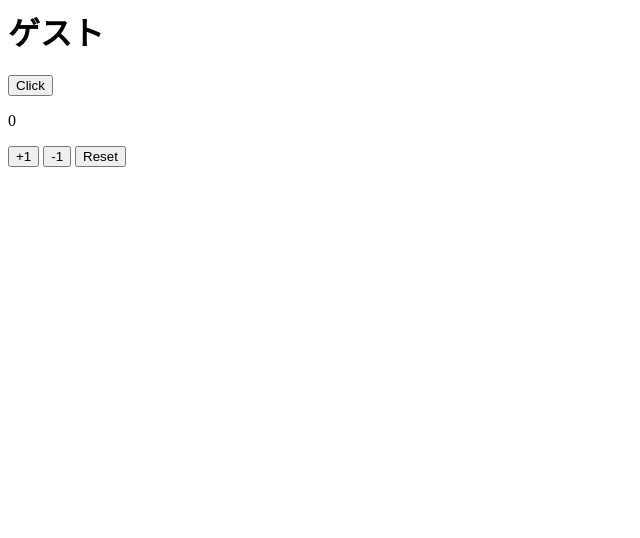
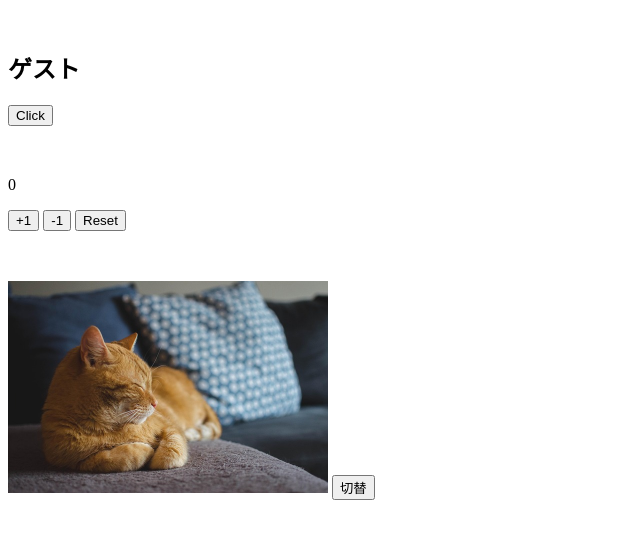
Before and after one commit to hasegawamx/webui-grade2, a plain HTML site: page index.html in a window 1280 px wide. Shown: the whole page, without its empty margins (0-640 px from the left). Drawn offline with Linux system fonts and the light colour scheme.

Commit message:
image change
Co-authored-by: Copilot <copilot@github.com>

```diff
--- /dev/null
+++ b/assets/css/style.css
@@ -0,0 +1,3 @@
+section {
+    margin: 50px 0;
+}
--- /dev/null
+++ b/assets/js/image.js
@@ -0,0 +1,11 @@
+let isCat = true;
+
+function changePic() {
+  const img = document.getElementById('photo');
+  if (isCat) {
+    img.src = "assets/images/dog.jpg";
+  } else {
+    img.src = "assets/images/cat.jpg";
+  }
+  isCat = !isCat;
+}
--- a/index.html
+++ b/index.html
@@ -1,18 +1,30 @@
 <html>
 <head>
+    <link rel="stylesheet" href="assets/css/style.css">
     <title>My Web Page</title>
 </head>
 <body>
+    <section>
         <h1 id="target">ゲスト</h1>
         <button onclick="sayHello()">Click</button>
+    </section>
 
     <!-- counter section -->
+    <section>
         <p id="counter">0</p>
         <button onclick="increment()">+1</button>
         <button onclick="decrement()">-1</button>
         <button onclick="reset()">Reset</button>
+    </section>
 
-    <script src="main.js"></script>
-    <script src="counter.js"></script>
+    <!-- image section -->
+    <section>
+        <img id="photo" src="assets/images/cat.jpg" width="320">
+        <button onclick="changePic()">切替</button>
+    </section>
+
+    <script src="assets/js/main.js"></script>
+    <script src="assets/js/counter.js"></script>
+    <script src="assets/js/image.js"></script>
 </body>
 </html>
```
Also changed, not shown: assets/images/cat.jpg (added), assets/images/dog.jpg (added), assets/js/counter.js (renamed from counter.js), assets/js/main.js (renamed from main.js), 3 other files. Lines whose indentation alone changed are shown as unchanged.
